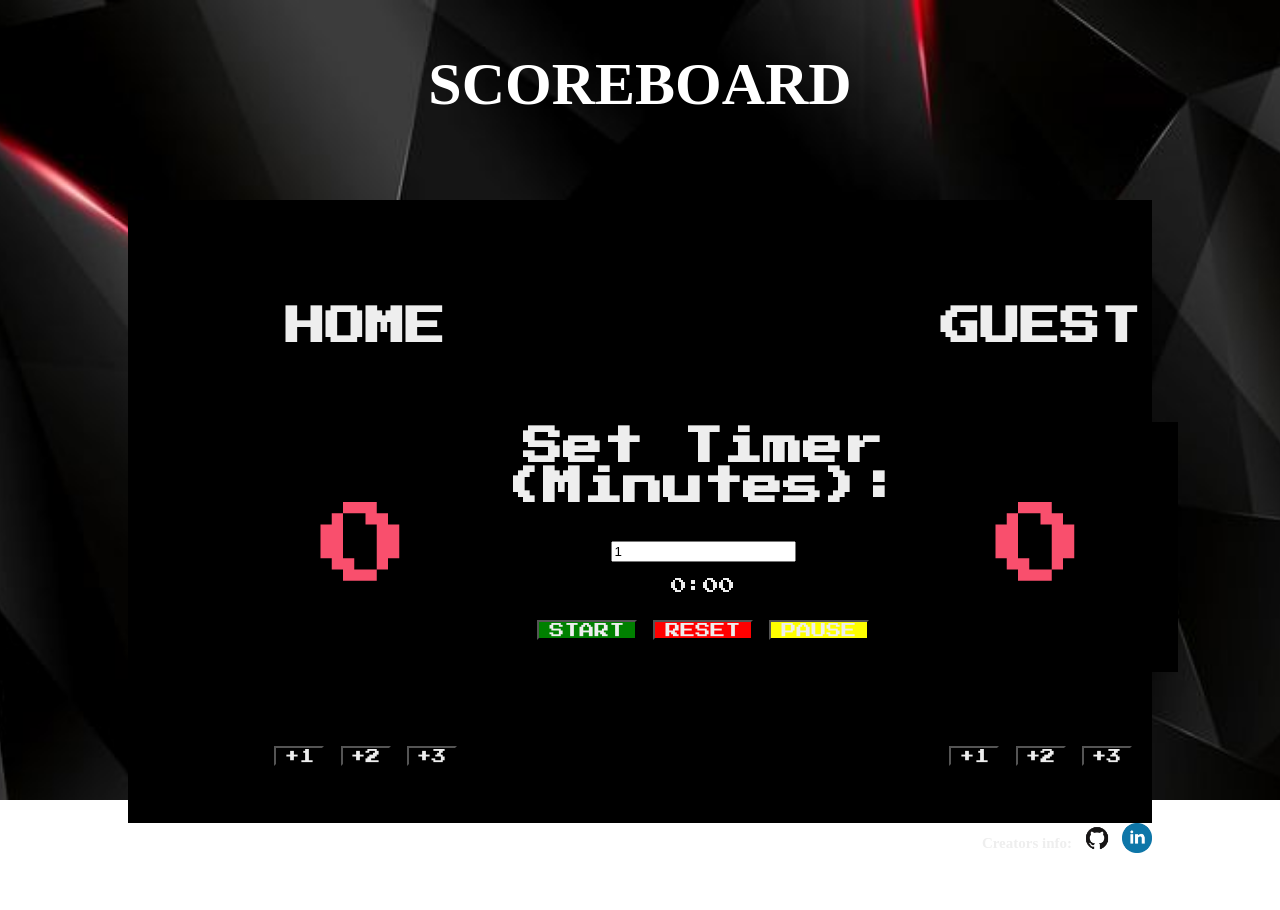
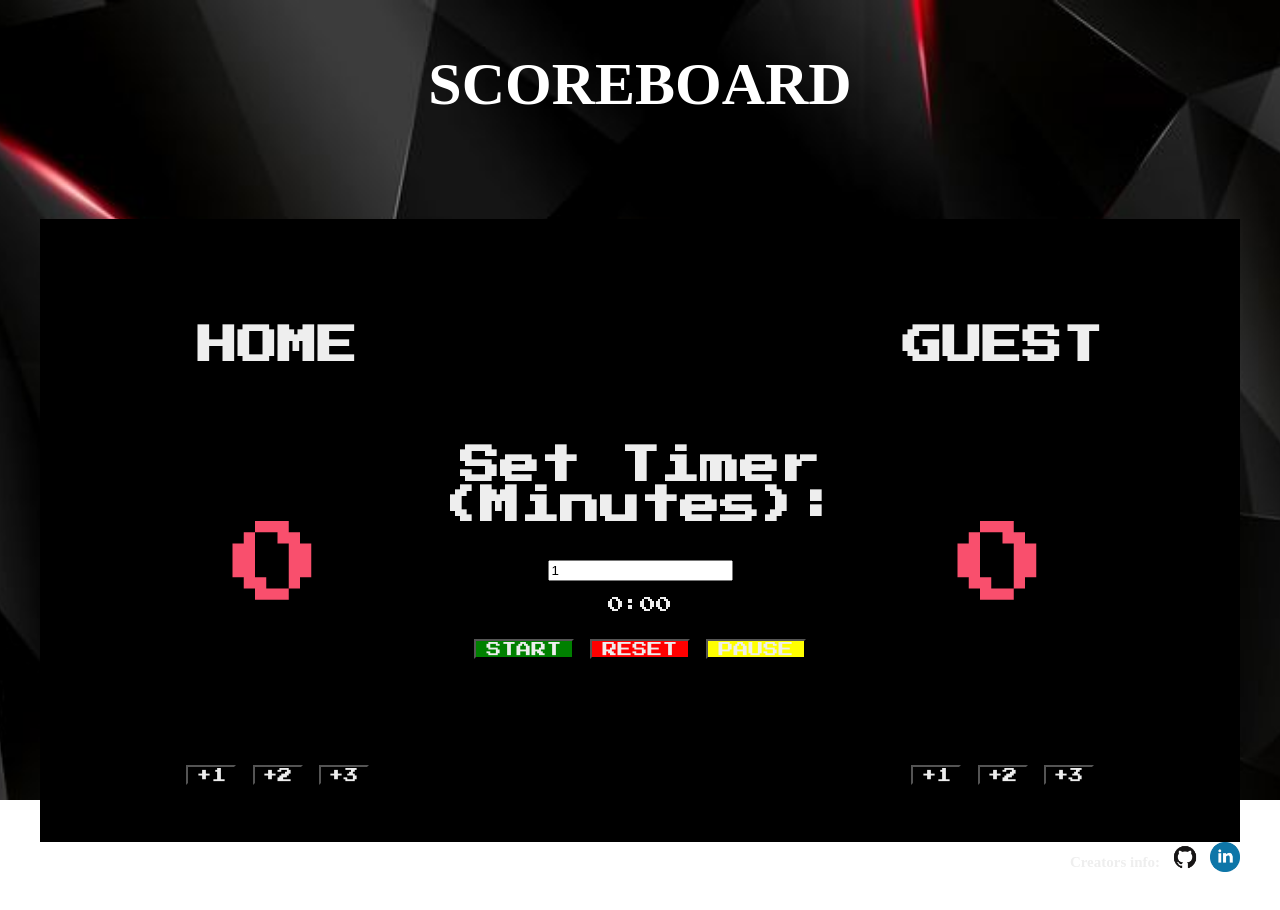
Before and after one commit to BrayanTorres01/Scoreboard, a plain HTML site: page index.html in a window 1280 px wide. After the commit the page ends 884 px from the top, so only its background shows below. Drawn offline with Linux system fonts and the light colour scheme; a web font is replaced by a local one.

Commit message:
Fixed the screen issue size. Final version.

```diff
--- a/index.css
+++ b/index.css
@@ -3,6 +3,40 @@
     font-family: 'Danger';
     src: url(../danger-on-the-motorway-font/);
   } */
+
+/* Major breakpoint. Anything under 600px will scale down the website */
+/* Anything <600px,601px,768px, 992px, 1200px */
+/* Media query */
+@media (max-width: 600px) {
+    .container {
+        width: 100%;
+    }
+}
+
+
+@media (min-width: 601px) {
+    .container {
+        width: 100%;
+    }
+}
+
+@media (min-width: 768px) {
+    .container {
+        width: 100%;
+    }
+}
+
+@media (min-width: 992px) {
+    .container {
+        width: 100%;
+    }
+}
+
+@media (min-width: 1200px) {
+    .container {
+        width: 100%;
+    }
+}
 
 /* fills entire screen */
 html {
@@ -26,17 +60,14 @@ body {
     font-family: 'Asset', serif;
 }
 
-/* everything within the background */
 .container {
     margin-left: auto;
     margin-right: auto;
-    width: 1024px;
+    width: 1200px;
 }
 
 /* picture banner */
 header {
-    /* background-color: red; */
-    height: 100px;
     text-align: center;
     color: white;
 }
@@ -125,16 +156,11 @@ header {
     padding-top: 10px;
 }
 
-footer {
-    /* background-color: aqua; */
-    height: 100px;
-}
 
 /* used flexed box to relocated the images to the right of the screen */
 .social-logos-container {
     display: flex;
     justify-content: flex-end;
-
 }
 
 /* resized the images */
```
